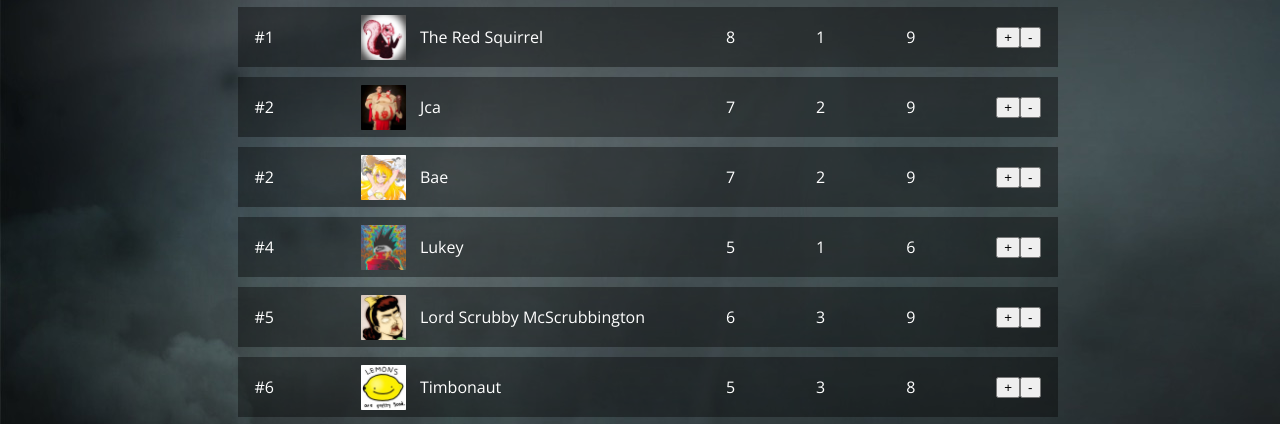
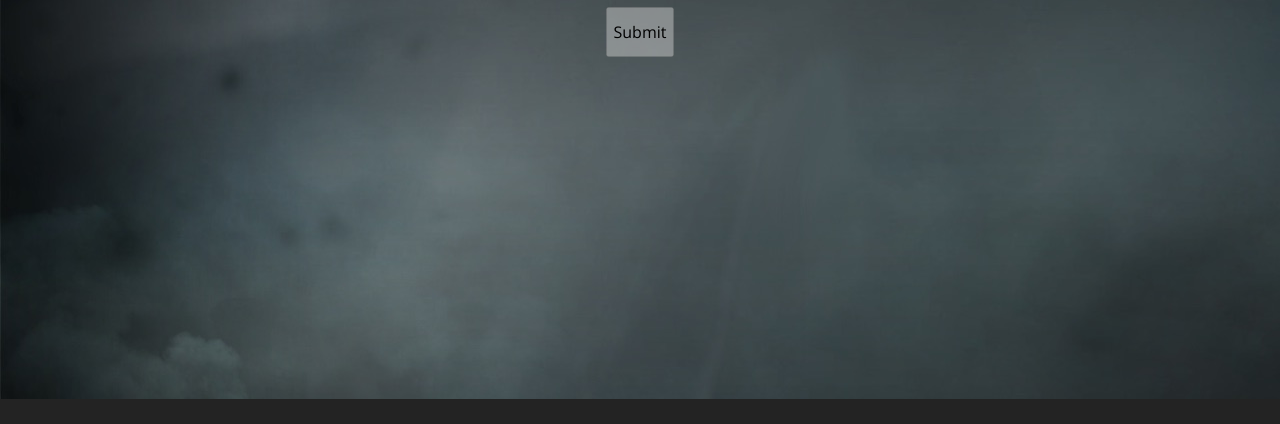
Before and after one commit to omorgan7/omorgan7.github.io, a website: page index.html in a window 1280 px wide. Shown: the part 401-825 px from the top of the page. After the commit the page ends 800 px from the top, so only its background shows below. Drawn offline with nearby package versions, Linux system fonts and the light colour scheme.

```diff
--- a/index.html
+++ b/index.html
@@ -43,6 +43,6 @@
             </table>
         </div>
         <script src='table_appender.js'></script>
-        <script src='table_generator.js'></script>
+        <!-- this doesn't work on github><script src='table_generator.js'></script>
     </body>
 </html>
```
